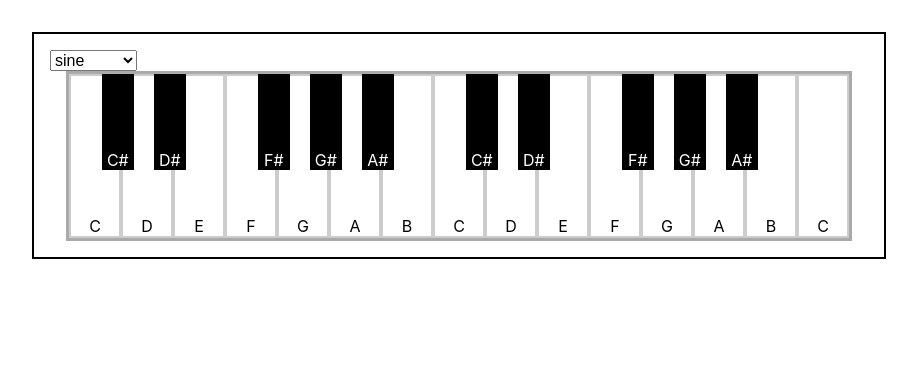
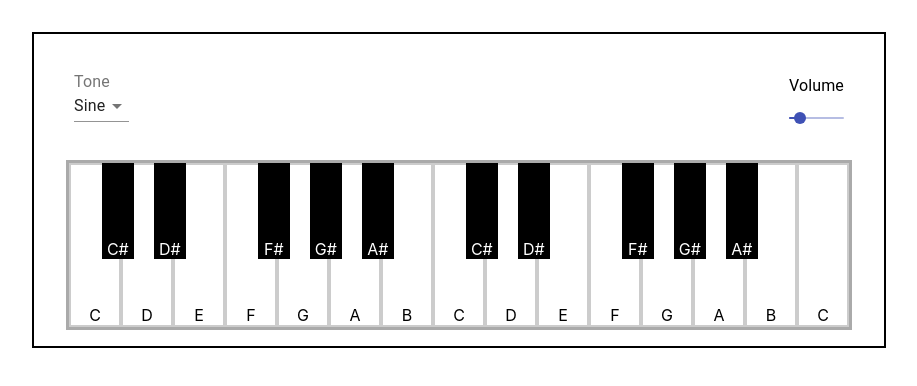
Before and after one commit to zhanlun/piano, a React (Create React App) app: page / in a window 1280 px wide. Shown: the top 386 px of the page, without its empty margins (181-1098 px from the left). Built offline with nearby package versions, Linux system fonts and the light colour scheme.

Commit message:
tones and volumes ok

```diff
--- a/package.json
+++ b/package.json
@@ -3,6 +3,7 @@
   "version": "0.1.0",
   "private": true,
   "dependencies": {
+    "@material-ui/core": "^4.12.3",
     "@testing-library/jest-dom": "^5.14.1",
     "@testing-library/react": "^11.2.7",
     "@testing-library/user-event": "^12.8.3",
--- a/src/actions/audioContextAction.js
+++ b/src/actions/audioContextAction.js
@@ -13,3 +13,8 @@ export const audioContextChangeWavetype = waveType => ({
   type: 'audioContext/changeWaveType',
   waveType,
 })
+
+export const audioContextChangeVolume = volume => ({
+  type: 'audioContext/changeVolume',
+  volume,
+})
--- a/src/components/Piano.js
+++ b/src/components/Piano.js
@@ -2,6 +2,8 @@ import React, { useState } from 'react'
 import { useDispatch } from 'react-redux'
 import { audioContextChangeWavetype } from '../actions/audioContextAction'
 import PianoKeybed from './PianoKeybed'
+import Tones from './Tones'
+import Volume from './Volume'
 
 export default function Piano() {
   const dispatch = useDispatch()
@@ -23,12 +25,10 @@ export default function Piano() {
 
   return (
     <div className="piano">
-      <select name="waveType" value={data.waveType} onChange={handleChange}>
-        <option value="sine">sine</option>
-        <option value="triangle">triangle</option>
-        <option value="square">square</option>
-        <option value="sawtooth">sawtooth</option>
-      </select>
+      <div className="toolbar">
+        <Tones />
+        <Volume />
+      </div>
       <PianoKeybed />
     </div>
   )
--- /dev/null
+++ b/src/components/Tones.js
@@ -0,0 +1,47 @@
+import { Box, InputLabel, makeStyles, MenuItem, Select } from '@material-ui/core'
+import React, { useState } from 'react'
+import { useDispatch } from 'react-redux'
+import { audioContextChangeWavetype } from '../actions/audioContextAction'
+
+const tones = [
+  'sine',
+  'triangle',
+  'square',
+  'sawtooth',
+]
+
+const useStyles = makeStyles((theme) => {
+  return {
+    capitalize: {
+      textTransform: 'capitalize',
+    }
+  }
+})
+
+export default function Tones() {
+  const dispatch = useDispatch()
+  const classes = useStyles()
+  const [waveType, setWaveType] = useState('sine')
+
+  const handleChange = (e) => {
+    setWaveType(e.target.value)
+    dispatch(audioContextChangeWavetype(e.target.value))
+  }
+  return (
+    <Box m={3}>
+      <InputLabel>Tone</InputLabel>
+      <Select
+        label="Tone"
+        value={waveType}
+        onChange={handleChange}
+        className={classes.capitalize}
+      >
+        {tones &&
+          tones.map(t => (
+            <MenuItem value={t} className={classes.capitalize} key={t}>{t}</MenuItem>
+          ))
+        }
+      </Select>
+    </Box>
+  )
+}
--- /dev/null
+++ b/src/components/Volume.js
@@ -0,0 +1,24 @@
+import { Typography } from '@material-ui/core';
+import Box from '@material-ui/core/Box';
+import Slider from '@material-ui/core/Slider';
+import React, { useState } from 'react';
+import { useDispatch } from 'react-redux';
+import { audioContextChangeVolume } from '../actions/audioContextAction';
+
+export default function Volume() {
+  const dispatch = useDispatch()
+  const [volume, setVolume] = useState(0.2)
+
+  const handleChange = (e, newValue) => {
+    setVolume(newValue)
+    dispatch(audioContextChangeVolume(newValue))
+  }
+  return (
+    <Box m={3}>
+      <Typography gutterBottom>
+        Volume
+      </Typography>
+      <Slider min={0} max={1} step={0.05} value={volume} onChange={handleChange} />
+    </Box>
+  )
+}
--- a/src/index.css
+++ b/src/index.css
@@ -76,3 +76,8 @@ body {
     margin-top: 20em;
   }
 }
+
+.toolbar {
+  display: flex;
+  justify-content: space-between;
+}
--- a/src/reducers/audioContextReducer.js
+++ b/src/reducers/audioContextReducer.js
@@ -60,6 +60,10 @@ const audioContextReducer = (state = initialState, action) => {
     case 'audioContext/changeWaveType':
       waveType = action.waveType
       break
+    case 'audioContext/changeVolume':
+      masterVolume.gain.value = action.volume
+      break
+
     default:
   }
 
```
Also changed, not shown: 1 other file (tests, documents, lock files or other folders).
